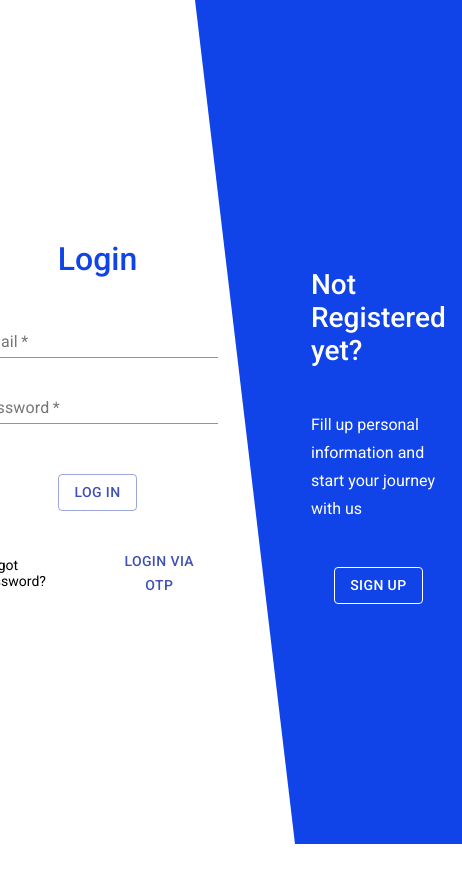
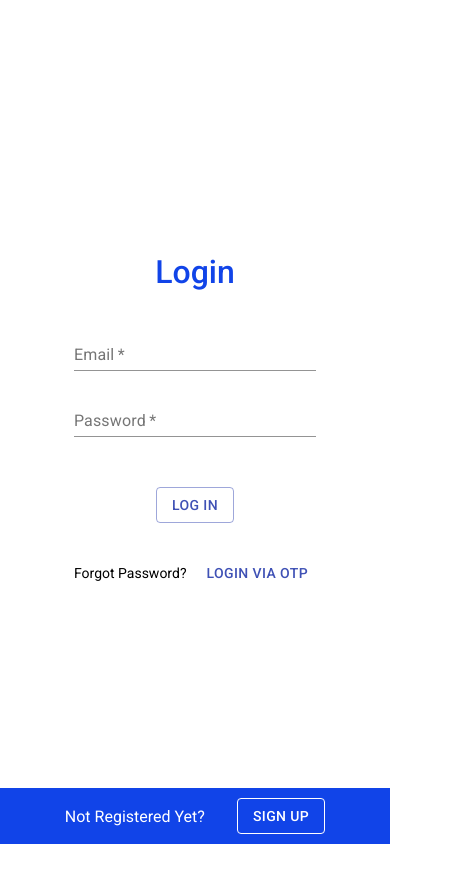
Before and after one commit to bokaderohit98/folio-client, a React (Create React App) app: page / in a window 390 px wide. Shown: the top 882 px of the page, 462 px wide, since content can reach past the window. Before the commit the page ends 844 px from the top, so only its background shows below. Built offline with nearby package versions, Linux system fonts and the light colour scheme.

Commit message:
feat(mobileView): configured authentication

```diff
--- /dev/null
+++ b/src/routes/Authentication/ToggleMode.js
@@ -0,0 +1,48 @@
+import React from 'react';
+import styled from 'styled-components';
+import { Button } from '@material-ui/core';
+
+const Container = styled.div`
+    display: flex;
+    position: fixed;
+    bottom: 0;
+    width: 100%;
+    padding: 12px;
+    box-sizing: border-box;
+    background: #1144e8;
+    height: 56px;
+    justify-content: center;
+    align-items: center;
+    display: none;
+
+    @media (max-width: 768px) {
+        display: flex;
+    }
+`;
+
+const Message = styled.p`
+    font-size: 16px;
+    color: #fff;
+    margin-right: 32px;
+`;
+
+const ToggleMode = ({ mode, onToggleMode }) => {
+    return (
+        <Container>
+            <Message>
+                {mode === 'login'
+                    ? 'Not Registered Yet?'
+                    : 'Already Registered?'}
+            </Message>
+            <Button
+                variant="outlined"
+                style={{ color: '#fff', borderColor: '#fff' }}
+                onClick={onToggleMode}
+            >
+                {mode === 'login' ? 'sign up' : 'log in'}
+            </Button>
+        </Container>
+    );
+};
+
+export default ToggleMode;
--- a/src/routes/Authentication/index.js
+++ b/src/routes/Authentication/index.js
@@ -7,13 +7,15 @@ import Secondary from './Secondary';
 
 import api from '../../api';
 import dataFields from '../../constants/dataFields';
+import ToggleMode from './ToggleMode';
 
 const Container = styled.div`
     display: flex;
-    height: 100vh;
+    min-height: 100vh;
     width: 100%;
     position: relative;
 
+    @media (min-width: 769px) {
         .SecondaryRight {
             transform: translateX(0);
         }
@@ -29,21 +31,42 @@ const Container = styled.div`
         .PrimaryRight {
             transform: translateX(100%);
         }
+    }
+`;
+
+const Background = styled.div`
+    position: fixed;
+    width: 100%;
+    height: 100vh;
+    border-color: transparent transparent #1144e8 transparent;
+    border-width: 0 100px 100vh 0;
+    display: none;
+    box-sizing: border-box;
+
+    @media (max-width: 768px) {
+        display: block;
+    }
 `;
 
 const PrimaryContainer = styled.div`
     display: flex;
     width: 50%;
-    height: 100vh;
+    min-height: 100vh;
     justify-content: center;
     align-items: center;
     flex-direction: column;
+
+    @media (max-width: 768px) {
+        width: 100%;
+        background: transparent;
+        padding-bottom: 56px;
+    }
 `;
 
 const SecondaryContainer = styled.div`
     display: flex;
     width: 50%;
-    height: 100vh;
+    min-height: 100vh;
     transition: 0.3s all;
 
     .Left {
@@ -70,6 +93,10 @@ const SecondaryContainer = styled.div`
     .RightBorder {
         border-width: 0 100px 100vh 0;
         border-color: transparent transparent #1144e8 transparent;
+    }
+
+    @media (max-width: 768px) {
+        display: none;
     }
 `;
 
@@ -330,6 +357,8 @@ class Authentication extends React.Component {
         } = this.state;
 
         return (
+            <>
+                <Background />
                 <Container>
                     <PrimaryContainer className={primaryClass}>
                         <Primary
@@ -366,7 +395,12 @@ class Authentication extends React.Component {
                             ].join(' ')}
                         />
                     </SecondaryContainer>
+                    <ToggleMode
+                        mode={mode}
+                        onToggleMode={this.handleToggleMode}
+                    />
                 </Container>
+            </>
         );
     }
 }
```
Lines whose indentation alone changed are shown as unchanged.
